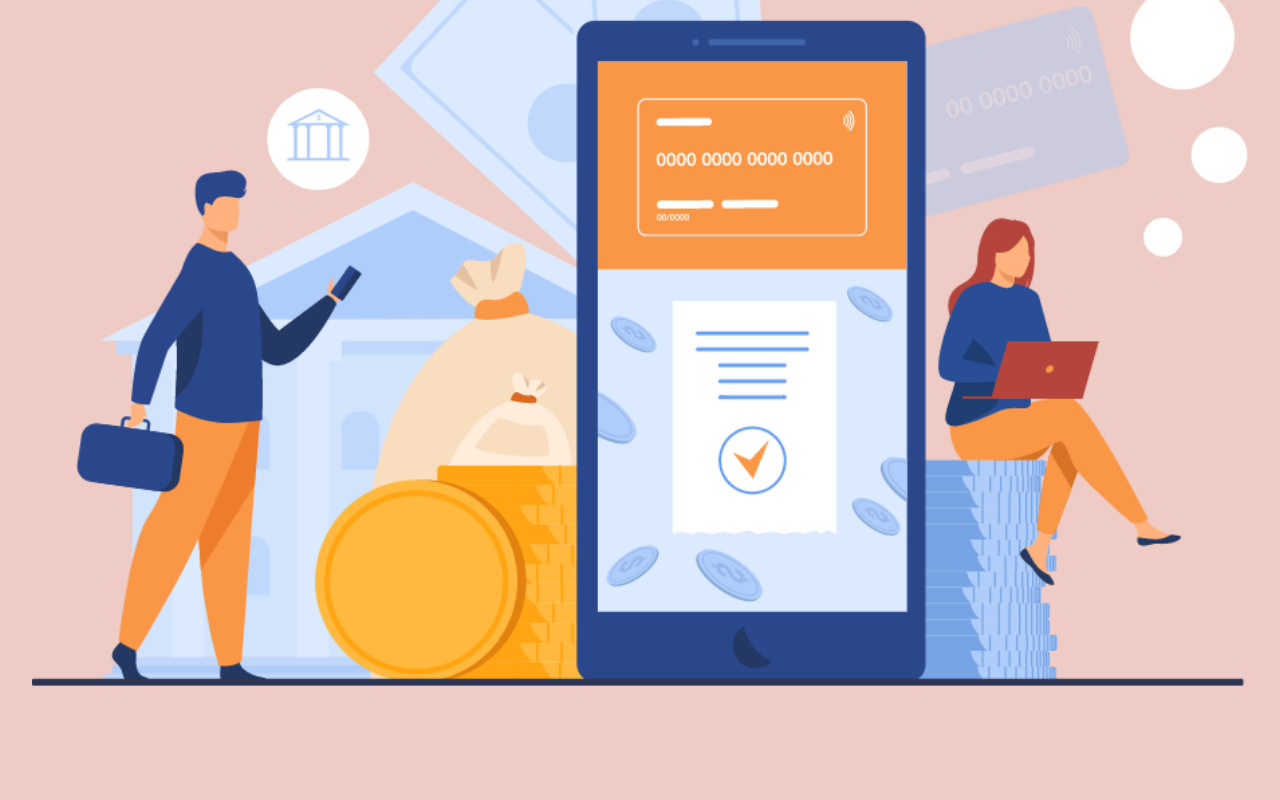
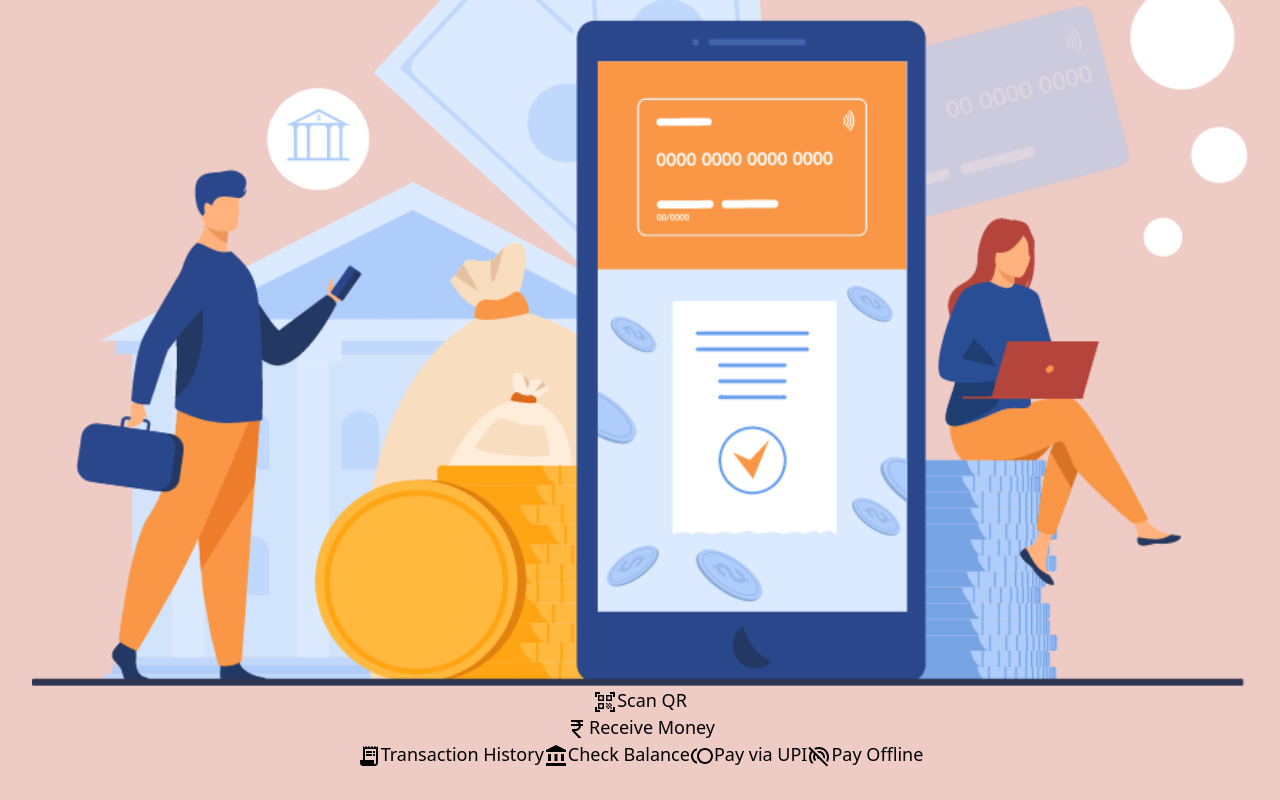
Before and after one commit to imakshatgupta/OfflinePay, a React (Vite) app in the folder client/: page / in a window 1280 px wide. Shown: the part 561-1361 px from the top of the page. Before the commit the page ends 1280 px from the top, so only its background shows below. Built offline with nearby package versions, Linux system fonts and the light colour scheme.

Commit message:
hero section

```diff
--- a/client/src/components/HeroOnline.jsx
+++ b/client/src/components/HeroOnline.jsx
@@ -1,11 +1,67 @@
-import React from 'react'
+import React from 'react';
+import QrCodeScannerIcon from '@mui/icons-material/QrCodeScanner';
+import CurrencyRupeeIcon from '@mui/icons-material/CurrencyRupee';
+import AccountBalanceIcon from '@mui/icons-material/AccountBalance';
+import WifiTetheringOffIcon from '@mui/icons-material/WifiTetheringOff';
+import ReceiptLongIcon from '@mui/icons-material/ReceiptLong';
+import TollIcon from '@mui/icons-material/Toll';
+import { Link } from 'react-router-dom';
 
 const Hero = () => {
   return (
-    <div>
+    <div className="grid grid-cols-3 gap-6 mt-8">
+      {/* First Row */}
+      <div className="col-span-1 flex flex-col items-center justify-center space-y-3 ">
+        {/* Icon 1 */}
+        <Link to='/qrscanner'>
+        <button className='flex flex-col items-center justify-center bg-[#fdf8f8] shadow-lg rounded-lg pt-4 pb-3 pl-4 pr-4'>
+          <QrCodeScannerIcon />
+          <span>Scan QR</span>
 
+        </button>
+        </Link>
+      </div>
+      <div className="col-span-1 flex flex-col items-center justify-center space-y-2">
+        {/* Icon 2 */}
+        <Link to='/qr'>
+        <button className='flex flex-col items-center justify-center bg-[#fdf8f8]  shadow-lg rounded-lg pt-4 pb-3 pl-3 pr-3'>
+          <CurrencyRupeeIcon />
+          <span>Receive Money</span>
+        </button>
+        </Link>
+      </div>
+      <Link to='/transaction' className="col-span-1 flex flex-col items-center justify-center  space-y-2">
+        {/* Icon 3 */}
+        <button className='flex flex-col items-center justify-center bg-[#fdf8f8]  shadow-lg rounded-lg pt-4 pb-3'>
+          <ReceiptLongIcon />
+          <span>Transaction History</span>
+        </button>
+      </Link>
+
+      {/* Second Row */}
+      <Link to='/checkBalance' className="col-span-1 flex flex-col items-center justify-center space-y-2">
+        {/* Icon 4 */}
+        <button className='flex flex-col items-center justify-center bg-[#fdf8f8] shadow-lg rounded-lg pt-4 pb-3 pl-3 pr-3'>
+          <AccountBalanceIcon />
+          <span>Check Balance</span>
+        </button>
+      </Link>
+      <Link to='/payUpi' className="col-span-1 flex flex-col items-center justify-center space-y-2">
+        {/* Icon 5 */}
+        <button className='flex flex-col items-center justify-center bg-[#fdf8f8] shadow-lg rounded-lg pt-4 pb-3 pl-2 pr-2'>
+          <TollIcon />
+          <span>Pay via UPI</span>
+        </button>
+      </Link>
+      <Link to="/offlinePay" className="col-span-1 flex flex-col items-center justify-center space-y-2">
+        {/* Icon 5 */}
+        <button className='flex flex-col items-center justify-center bg-[#fdf8f8] shadow-lg rounded-lg pt-4 pb-3 pl-2 pr-2'>
+          <WifiTetheringOffIcon />
+          <span>Pay Offline</span>
+        </button>
+      </Link>
     </div>
-  )
-}
+  );
+};
 
 export default Hero;
--- a/client/src/pages/HomeOnline.jsx
+++ b/client/src/pages/HomeOnline.jsx
@@ -1,6 +1,7 @@
 import React  from 'react'
 import Navbar from '../components/Navbar/Navbar'
 import DemoCarousel from '../components/Carousel'
+import Hero from '../components/HeroOnline'
 
 const HomeOnline = () => {
 
@@ -9,6 +10,7 @@ const HomeOnline = () => {
     <>
       <Navbar/>
       <DemoCarousel/>
+      <Hero/>
     </>
   )
 }
```
